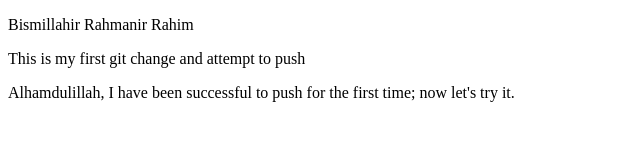
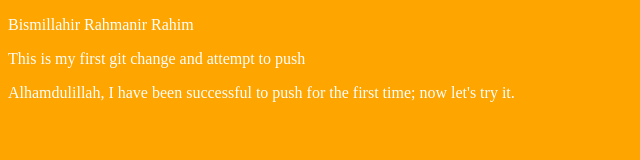
Before and after one commit to abdullah-alamin/first-website, a plain HTML site: page index.html in a window 1280 px wide. Shown: the whole page, without its empty margins (0-640 px from the left). Drawn offline with Linux system fonts and the light colour scheme.

Commit message:
style added

```diff
--- a/index.html
+++ b/index.html
@@ -4,6 +4,7 @@
     <meta charset="UTF-8">
     <meta name="viewport" content="width=device-width, initial-scale=1.0">
     <title>Git</title>
+    <link rel="stylesheet" href="style.css">
 </head>
 <body>
     <p>Bismillahir Rahmanir Rahim</p>
--- /dev/null
+++ b/style.css
@@ -0,0 +1,4 @@
+body {
+  background-color: orange;
+  color: white;
+}
```
